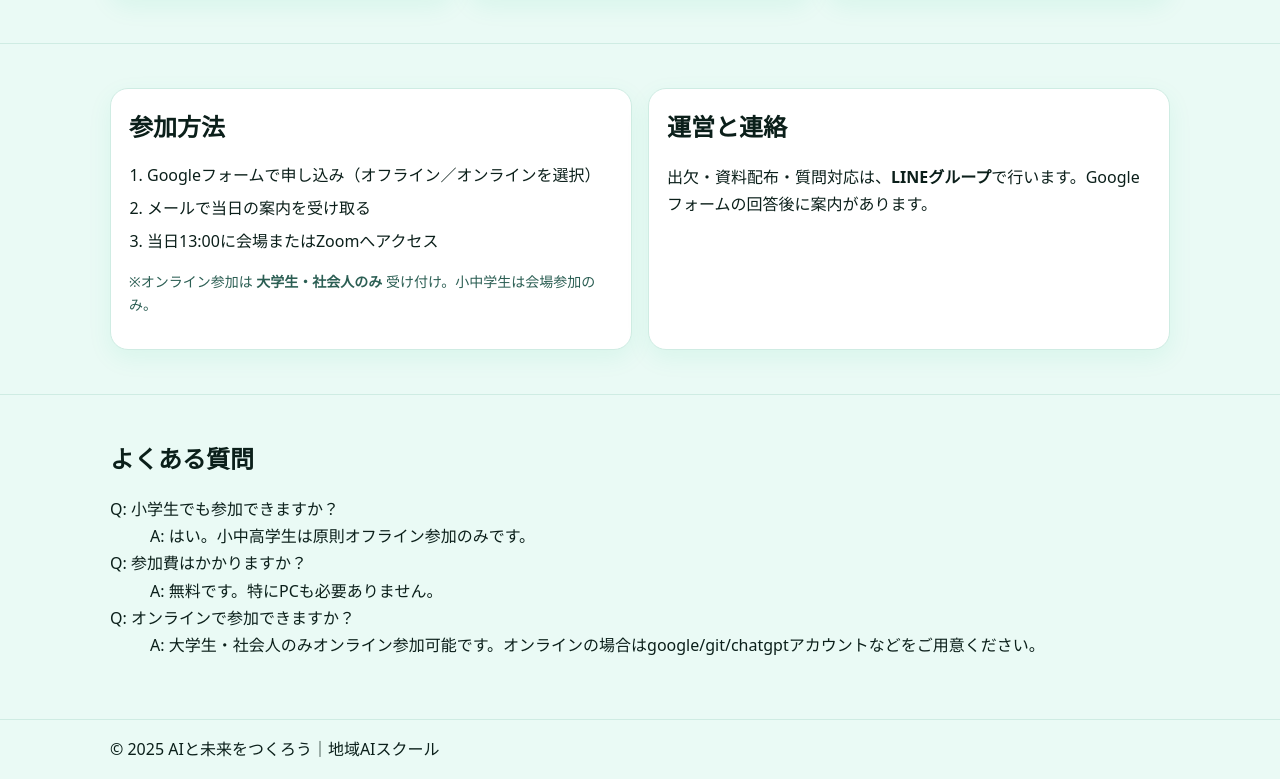
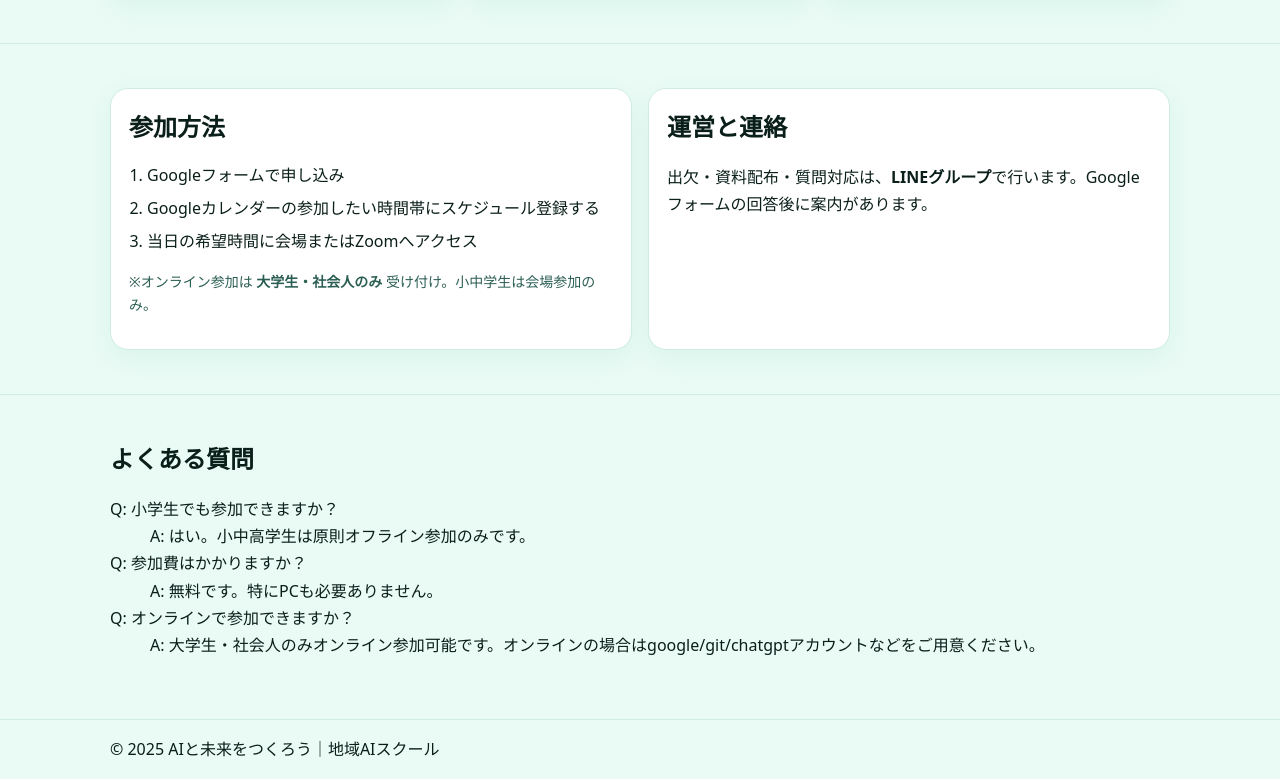
Before and after one commit to future-ai-school/official, a plain HTML site: page index.html in a window 1280 px wide. Shown: the part 2598-3377 px from the top of the page. Drawn offline with Linux system fonts and the light colour scheme.

Commit message:
Update index.html

```diff
--- a/index.html
+++ b/index.html
@@ -171,9 +171,9 @@
         <div class="card">
           <h3>参加方法</h3>
           <ol class="list">
-            <li>Googleフォームで申し込み（オフライン／オンラインを選択）</li>
-            <li>メールで当日の案内を受け取る</li>
-            <li>当日13:00に会場またはZoomへアクセス</li>
+            <li>Googleフォームで申し込み</li>
+            <li>Googleカレンダーの参加したい時間帯にスケジュール登録する</li>
+            <li>当日の希望時間に会場またはZoomへアクセス</li>
           </ol>
           <p class="meta">※オンライン参加は <b>大学生・社会人のみ</b> 受け付け。小中学生は会場参加のみ。</p>
         </div>
```
